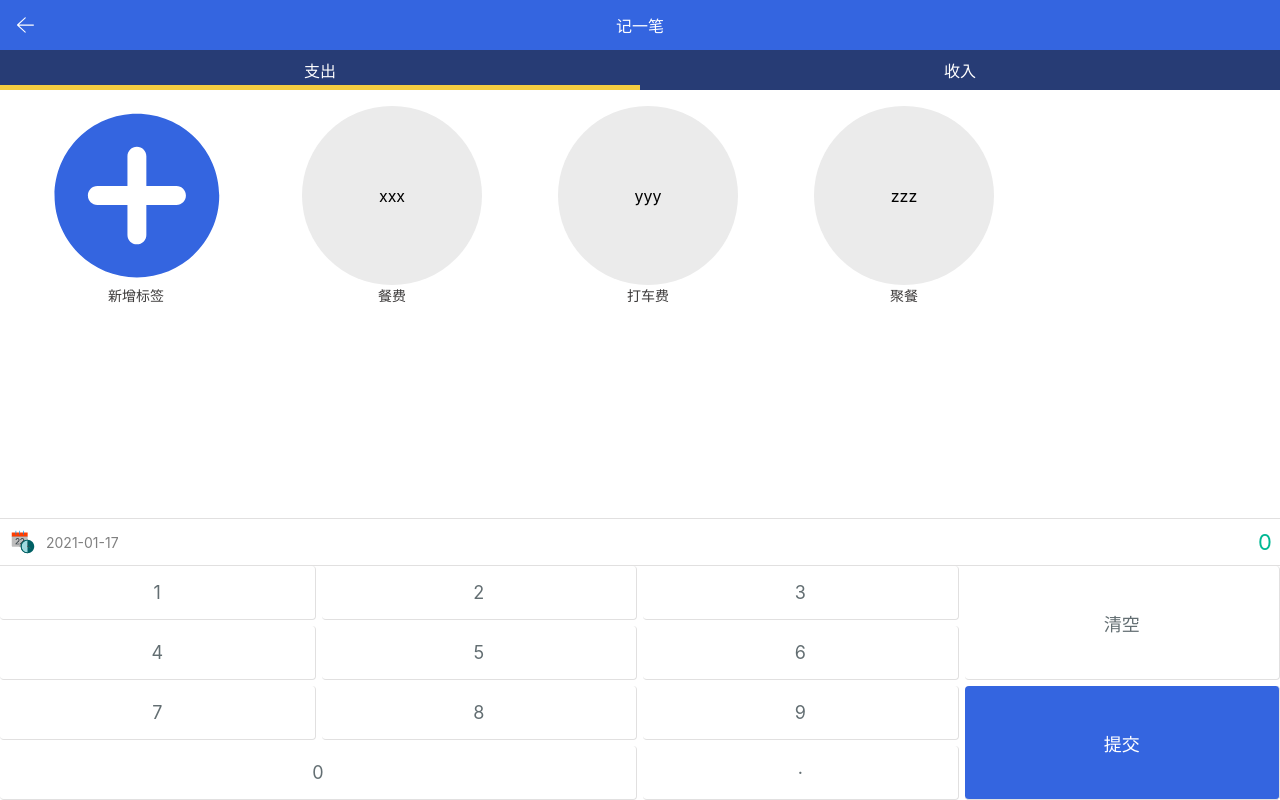
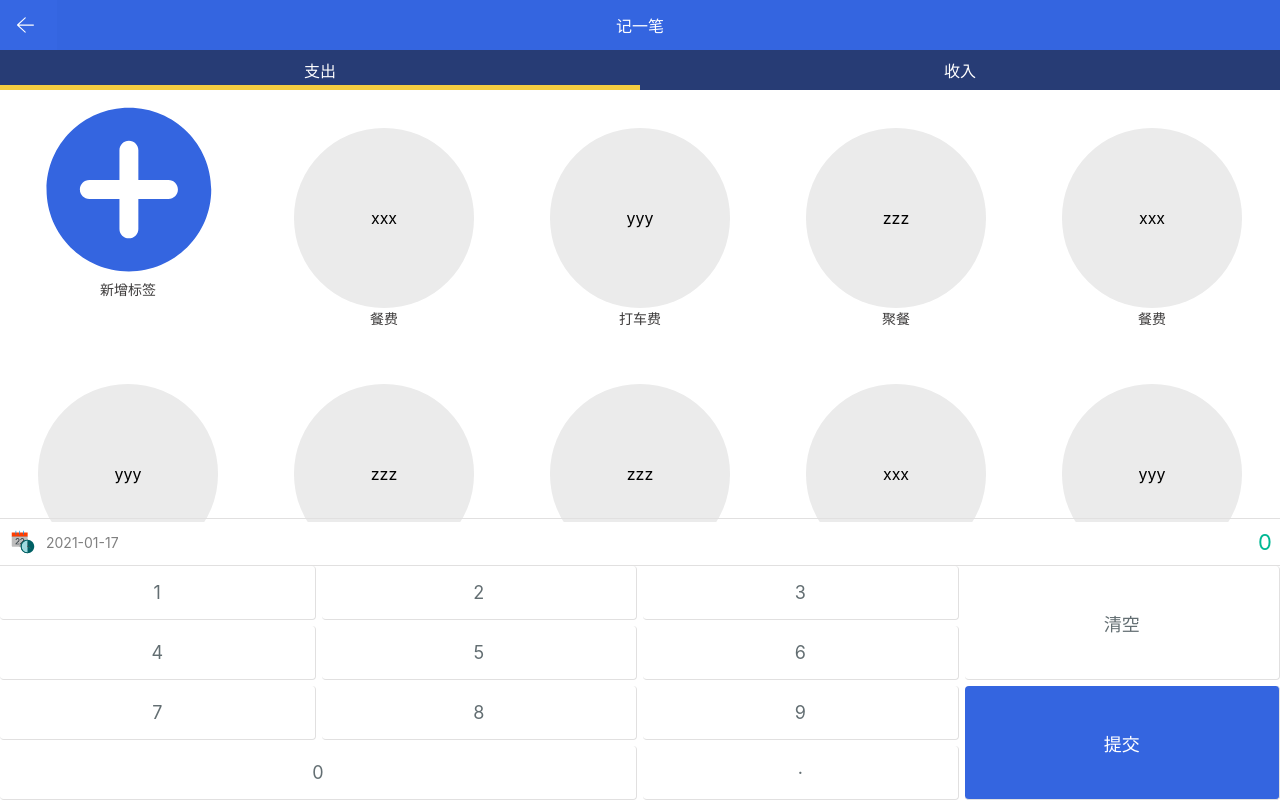
Before and after one commit to jgorijinal/github-page-demo-1, a Vue app: page /#/item/create in a window 1280 px wide. Built offline with nearby package versions, Linux system fonts and the light colour scheme.

Commit message:
解决样式重叠问题

```diff
--- a/src/views/item/itemCreate.vue
+++ b/src/views/item/itemCreate.vue
@@ -77,7 +77,35 @@ const submitHandle = (amount:string) => {
 const expensesTags = ref([
   { id: 1, tagName: '餐费', emoji: 'xxx' },
   { id: 2, tagName: '打车费', emoji: 'yyy' },
-  {id:3, tagName:'聚餐',emoji:'zzz'}
+  { id: 3, tagName: '聚餐', emoji: 'zzz' },
+  { id: 8, tagName: '餐费', emoji: 'xxx' },
+  { id: 54, tagName: '打车费', emoji: 'yyy' },
+  { id: 435, tagName: '聚餐', emoji: 'zzz' },
+  { id: 3213, tagName: '聚餐', emoji: 'zzz' },
+  { id: 832523, tagName: '餐费', emoji: 'xxx' },
+  { id: 54346346, tagName: '打车费', emoji: 'yyy' },
+  { id: 435346, tagName: '聚餐', emoji: 'zzz' },
+  { id: 334636, tagName: '聚餐', emoji: 'zzz' },
+  { id: 8463, tagName: '餐费', emoji: 'xxx' },
+  { id: 541234, tagName: '打车费', emoji: 'yyy' },
+  {id:435235436, tagName:'聚餐',emoji:'zzz'},
+  { id: 3324, tagName: '聚餐', emoji: 'zzz' },
+  { id: 83245, tagName: '餐费', emoji: 'xxx' },
+  { id: 54235, tagName: '打车费', emoji: 'yyy' },
+  { id: 4356356, tagName: '聚餐', emoji: 'zzz' },
+  { id: 43512312, tagName: '聚餐', emoji: 'zzz' },
+  { id: 321332423, tagName: '聚餐', emoji: 'zzz' },
+  { id: 832235523, tagName: '餐费', emoji: 'xxx' },
+  { id: 54356446346, tagName: '打车费', emoji: 'yyy' },
+  { id: 4355467346, tagName: '聚餐', emoji: 'zzz' },
+  { id: 334745636, tagName: '聚餐', emoji: 'zzz' },
+  { id: 8463413, tagName: '餐费', emoji: 'xxx' },
+  { id: 543561234, tagName: '打车费', emoji: 'yyy' },
+  {id:435231435436, tagName:'聚餐',emoji:'zzz'},
+  { id: 3332424, tagName: '聚餐', emoji: 'zzz' },
+  { id: 83243545, tagName: '餐费', emoji: 'xxx' },
+  { id: 54234635, tagName: '打车费', emoji: 'yyy' },
+  {id:435656356, tagName:'聚餐',emoji:'zzz'},
 ])
 // 标签列表 - 收入
 const inComeTags = ref([
@@ -100,23 +128,27 @@ img {
 .eren-tag{
   &-wrapper{
     display: flex;
-    padding:8px;
+    width:100vw;
+    height: calc(100vh - 368px);
+    flex-wrap: wrap;
+    overflow-y: auto;
+    padding:10px 0 10px 0 ;
   }
   &-container {
     display: flex;
     flex-direction: column;
     justify-content: center;
     align-items: center;
-    padding:8px;
     border-radius:6px;
     width:20vw;
+    height:20vw;
     transition: all 0.3s ease;
     &.add {
       justify-content: flex-start;
       background-color:transparent;
     }
     &:hover,&:active {
-      background-color: #feedb0;
+      background-color: #fff6d6;
     }
   }
   &-emoji{
```
